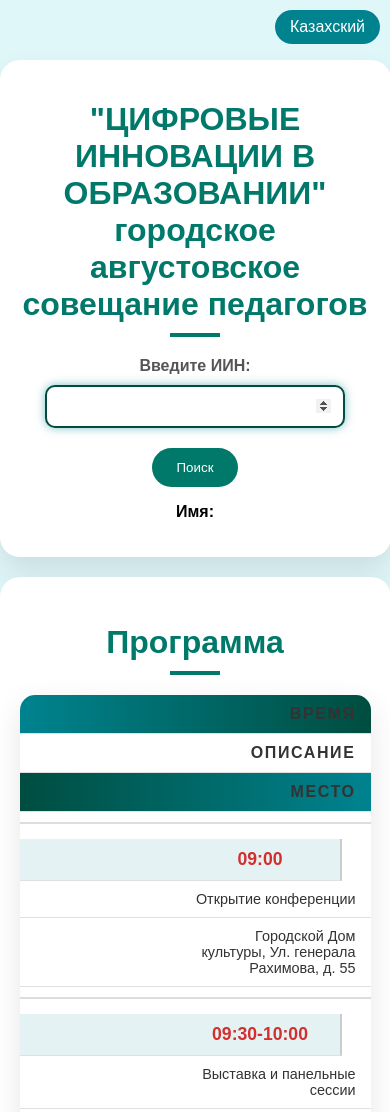
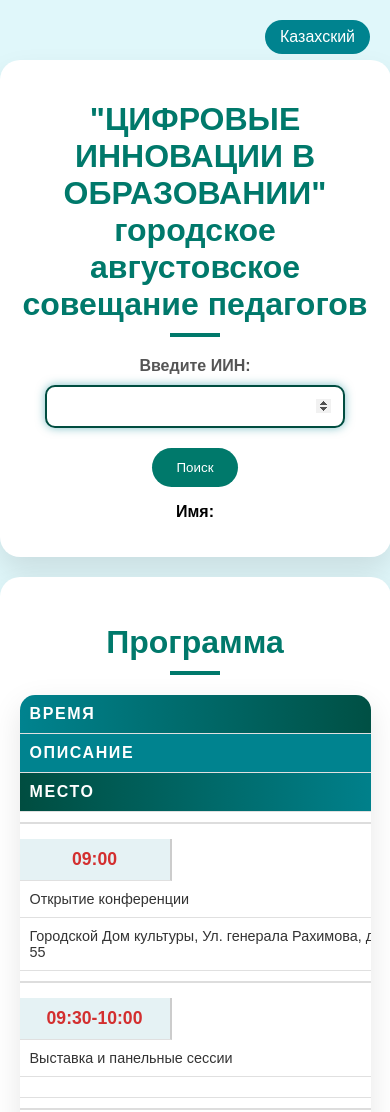
Before and after one commit to Azalytical/ConferenceLocator, a website: page index.html in a window 390 px wide. Shown: the top 1112 px of the page. Drawn offline with Linux system fonts and the light colour scheme.

Commit message:
update 3

```diff
--- a/styles.css
+++ b/styles.css
@@ -269,17 +269,9 @@ table th:last-child {
         width: 90%;
     }
 
-    input[type="number"] {
-        width: 100%;
-    }
-
-    .language-switcher {
-        top: 10px;
-        right: 10px;
-    }
-
     table, thead, tbody, th, td, tr {
         display: block;
+        width: 100%;
     }
 
     table tr {
@@ -289,23 +281,33 @@ table th:last-child {
     }
 
     table th {
-        background-color: transparent;
-        color: #333;
-        text-align: right;
+        background-color: #00838f;
+        color: #fff;
+        text-align: left;
+        padding: 10px;
     }
 
     table td {
-        text-align: right;
-        padding-left: 50%;
+        text-align: left;
+        padding: 10px;
+        color: #333;
         position: relative;
+        white-space: normal; /* Разрешаем перенос текста */
+        word-wrap: break-word;
+        word-break: break-word;
     }
 
     table td:before {
-        content: attr(data-label);
+        content: attr(data-label); /* Используем атрибут для заголовка */
         position: absolute;
         left: 10px;
         font-weight: bold;
         color: #00796b;
         text-transform: uppercase;
     }
+
+    table tr:hover {
+        background-color: rgba(0, 131, 143, 0.1);
+        cursor: pointer;
+    }
 }
```
